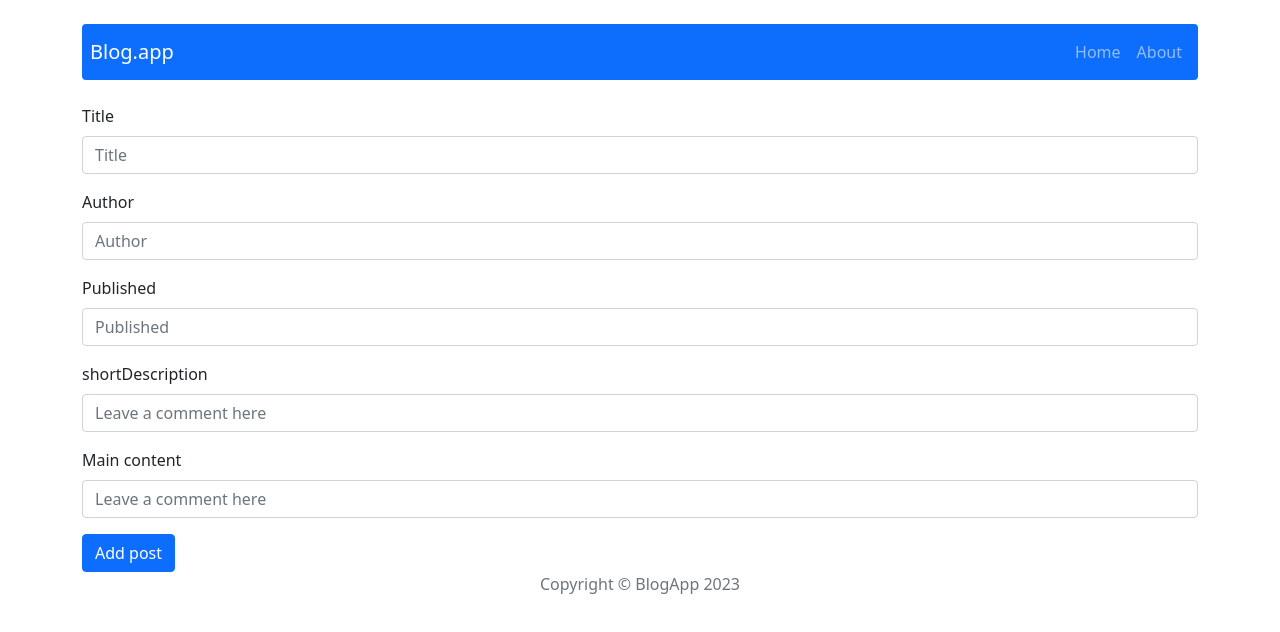
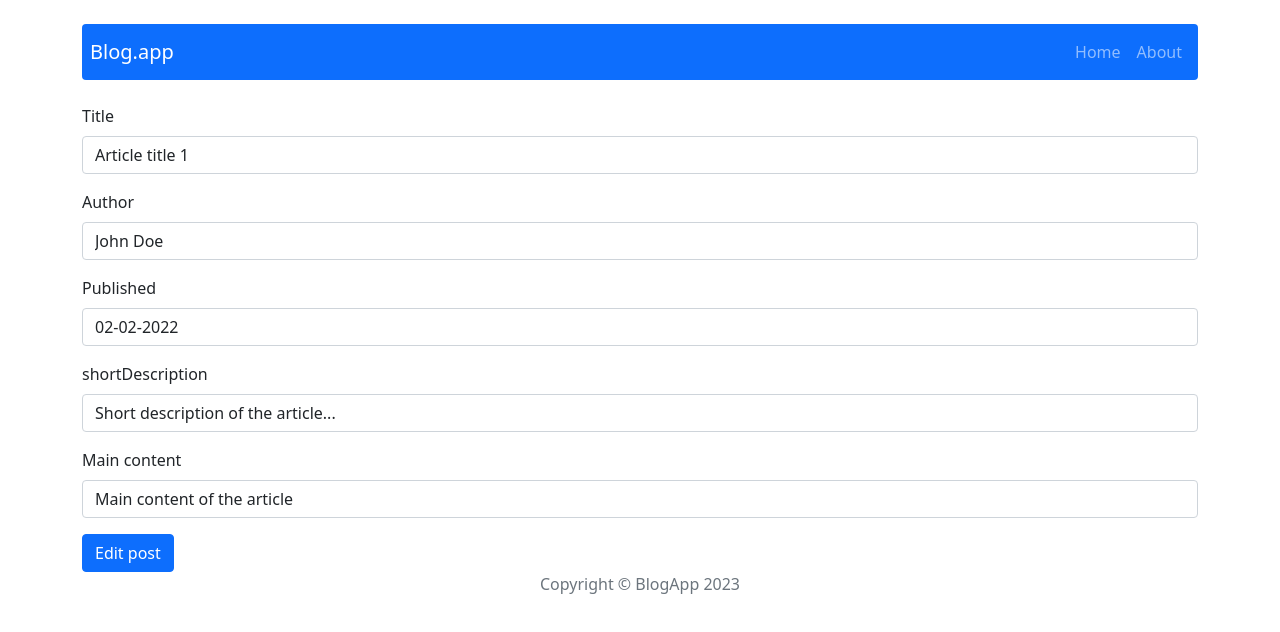
Before and after one commit to BoloMaster7/react-blog, a React (Create React App) app: page /post/edit/1 in a window 1280 px wide. Shown: the top 632 px of the page. Built offline with nearby package versions, Linux system fonts and the light colour scheme.

Commit message:
fix editPostForm render

```diff
--- a/src/components/features/EditPostForm/EditPostForm.js
+++ b/src/components/features/EditPostForm/EditPostForm.js
@@ -24,10 +24,10 @@ const handleSubmit = post => {
 return (
 <PostForm action={handleSubmit} actionText={"Edit post"}
   author= {editPostsData.author}
-  published={editPostsData.published}
+  publishedDate={editPostsData.publishedDate}
   shortDescription={editPostsData.shortDescription}
-
-
+  title={editPostsData.title}
+  content={editPostsData.content}
  />
 );
 }
--- a/src/components/features/PostForm/PostForm.js
+++ b/src/components/features/PostForm/PostForm.js
@@ -20,38 +20,38 @@ import { Button } from 'react-bootstrap';
         <Form onSubmit={handleSubmit}>
       <Form.Group className="mb-3" >
         <Form.Label>Title</Form.Label>
-        <Form.Control type="text" placeholder="Title"
+        <Form.Control type="text" placeholder="Title" value={title}
          onChange={(e) => setTitle(e.target.value)} />
 
       </Form.Group>
 
       <Form.Group className="mb-3" >
         <Form.Label>Author</Form.Label>
-        <Form.Control type="text" placeholder="Author"
+        <Form.Control type="text" placeholder="Author" value={author}
         onChange={(e) => setAuthor(e.target.value)}/>
       </Form.Group>
 
       <Form.Group className="mb-3" >
         <Form.Label>Published</Form.Label>
-        <Form.Control type="text" placeholder="Published"
+        <Form.Control type="text" placeholder="Published" value={publishedDate}
         onChange={(e) => setPublishedDate(e.target.value)}/>
       </Form.Group>
 
       <Form.Group className="mb-3" >
         <Form.Label>shortDescription</Form.Label>
-        <Form.Control type="text" placeholder="Leave a comment here"
+        <Form.Control type="text" placeholder="Leave a comment here" value ={shortDescription}
         onChange={(e) => setShortDescription(e.target.value)}/>
       </Form.Group>
 
       <Form.Group className="mb-3" >
         <Form.Label>Main content</Form.Label>
-        <Form.Control type="text" placeholder="Leave a comment here"
+        <Form.Control type="text" placeholder="Leave a comment here"  value={content}
         onChange={(e) => setContent(e.target.value)}/>
       </Form.Group>
 
 
       <Button variant="primary" onClick={handleSubmit}>
-        Add post
+        {actionText}
       </Button>
     </Form>
     </>
--- a/src/components/pages/SinglePost/SinglePost.js
+++ b/src/components/pages/SinglePost/SinglePost.js
@@ -11,7 +11,7 @@ import { useState } from 'react';
 import { Modal } from 'react-bootstrap';
 import { Navigate } from 'react-router-dom';
 
-const SinglePost = (props)  => {
+const SinglePost = ()  => {
   const { id } = useParams();
   const postsData = useSelector(state => getPostById(state, id))
 
@@ -36,7 +36,7 @@ const SinglePost = (props)  => {
           {postsData.title}
           </h2>
           <div>
-          <Link key={props.id} to={'/post/edit/' + props.id}>
+          <Link key={postsData.id} to={'/post/edit/' + postsData.id}>
           <Button variant="btn btn-outline-primary m-1">Edit</Button>
         </Link>
           <Button variant="btn btn-outline-danger m-1" onClick={handleShow}
@@ -59,9 +59,6 @@ const SinglePost = (props)  => {
           <p>Author: {postsData.author}</p>
           <p>Published: {postsData.publishedDate}</p>
           <p >{postsData.shortDescription}</p>
-
-
-
     </div>
   );
 };
```
